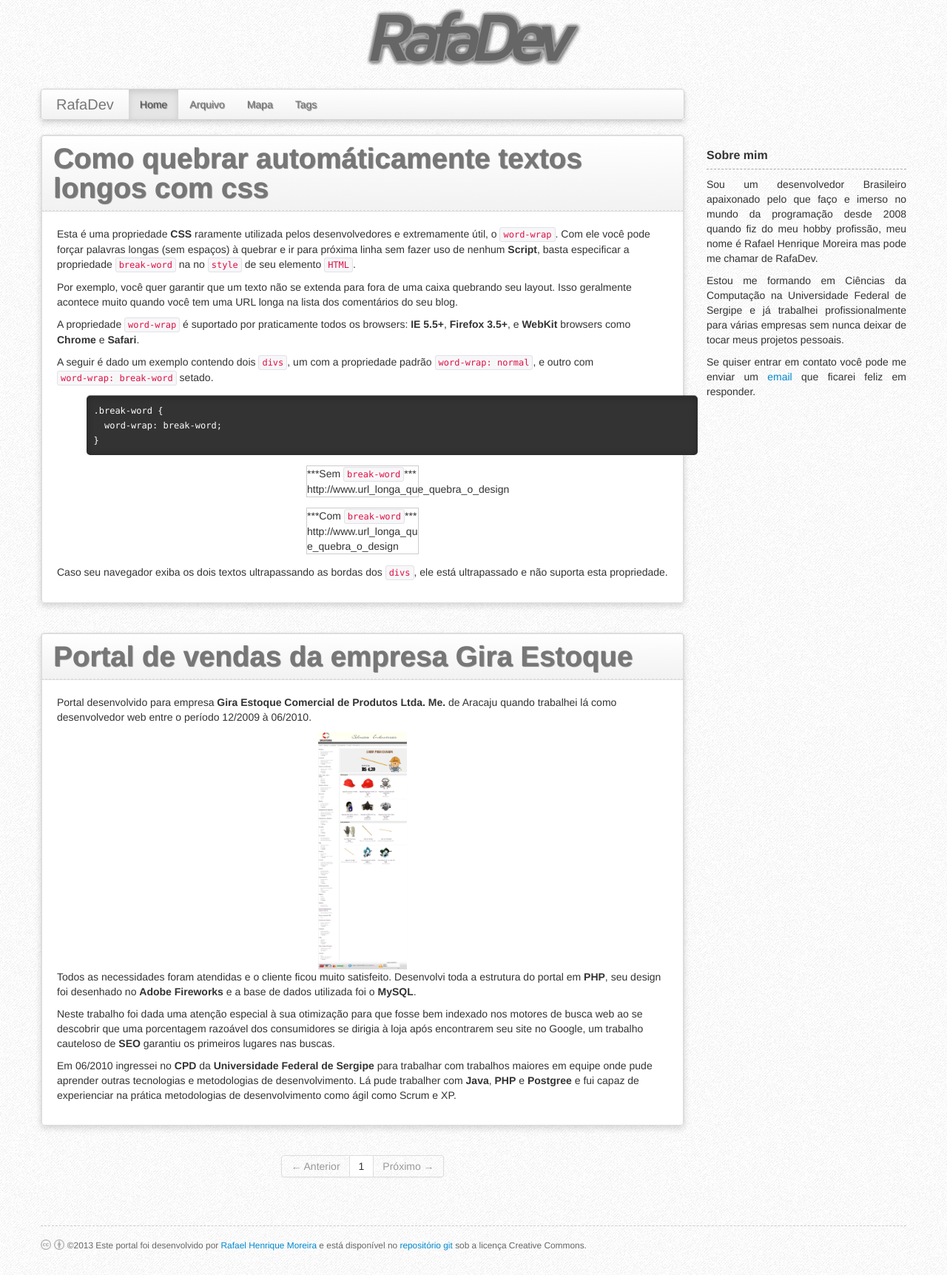
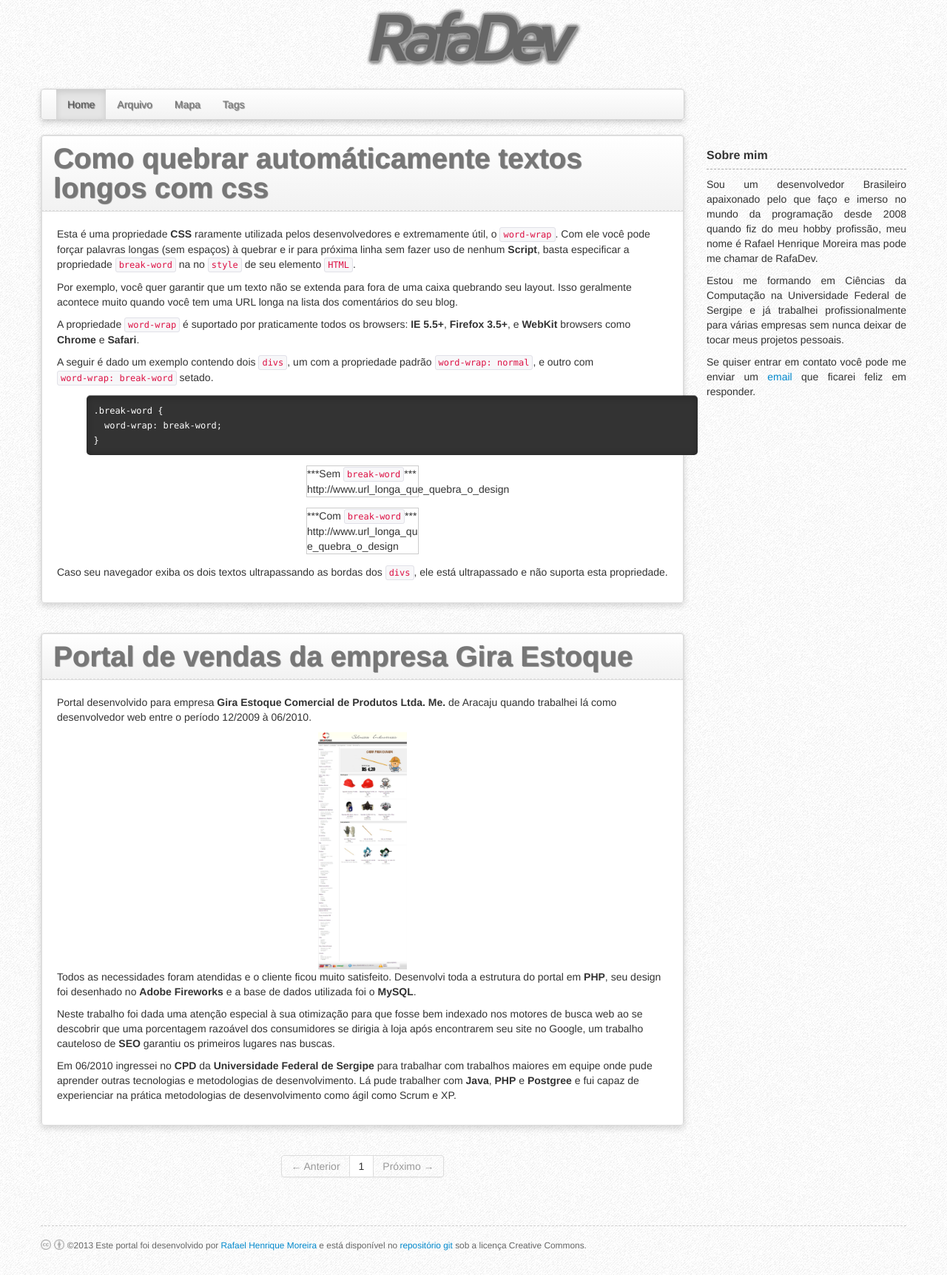
Before and after one commit to rafadev7/RafaDev.com, a Jekyll site: the page built from index.html, in a window 1280 px wide. Shown: the whole page at 74% size. Built offline with Jekyll 4.4.1, drawn with Linux system fonts in a browser that asks for light colours; the list of posts is cut into pages by our own code.

Commit message:
Correcting the head layout

```diff
--- a/_includes/header.html
+++ b/_includes/header.html
@@ -9,7 +9,7 @@
 <div class="span9">
 <nav class="navbar">
   <div class="navbar-inner">
-    <a class="brand .visible-phone" href="{{ site.baseurl }}">{{ site.title }}</a>
+    <a class="brand visible-phone" href="{{ site.baseurl }}">{{ site.title }}</a>
 
     <ul class="nav">
       {% assign page_url = page.url | remove:'index.html' %}
--- a/css/style.css
+++ b/css/style.css
@@ -16,13 +16,24 @@
   box-shadow: 0 4px 8px rgba(0,0,0,.15);
 }
 
+.navbar .brand {
+  font-weight: bold;
+  color: #eee;
+  text-shadow: 1px 1px 1px rgba(0,0,0,.2), 1px 1px 4px rgba(0,0,0,.9);
+  -webkit-transition: all .3s linear;
+     -moz-transition: all .3s linear;
+          transition: all .3s linear;
+}
+.navbar .brand:hover{
+  color: #888;
+  text-shadow: 1px 1px 1px rgba(0,0,0,.01), 1px 1px 3px rgba(0,0,0,.4);
+  -webkit-transition: all .3s linear;
+     -moz-transition: all .3s linear;
+          transition: all .3s linear;
+}
+
 .navbar .nav>li>a {
   text-shadow: 1px 1px 1px rgba(0,0,0,0.5);
-}
-
-.navbar .nav>li>a:hover {
-}
-.navbar .nav>.active>a{
 }
 
 
```
